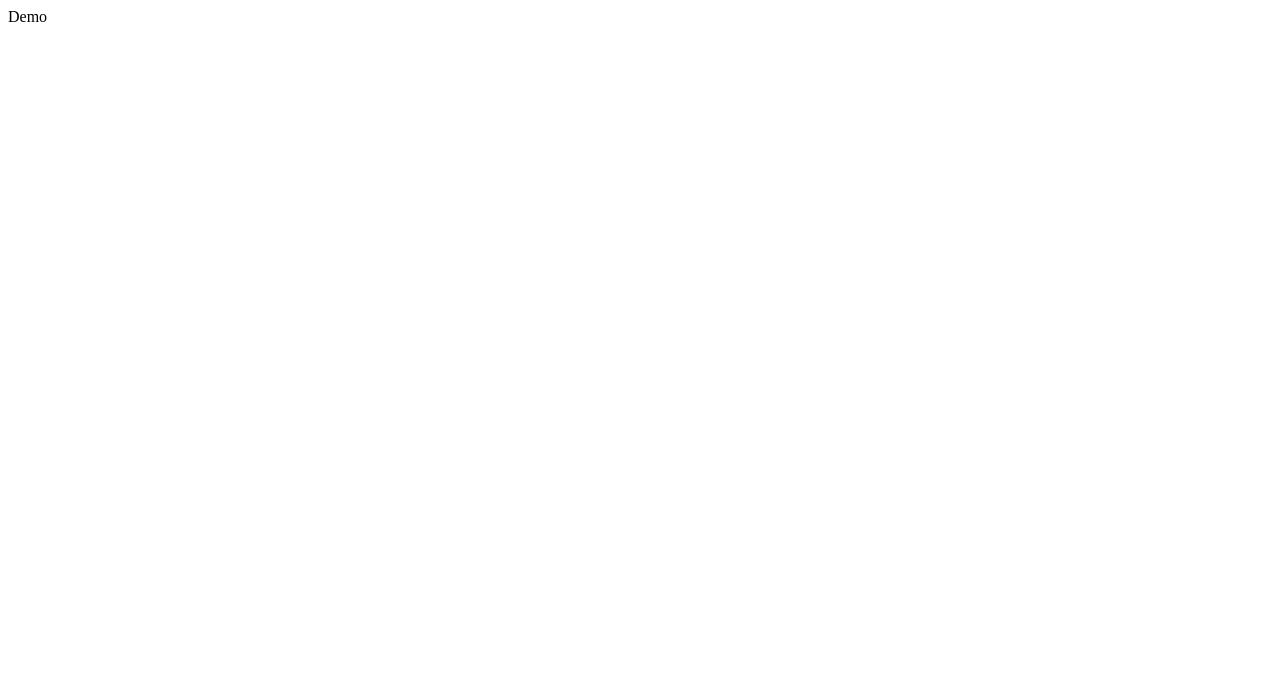
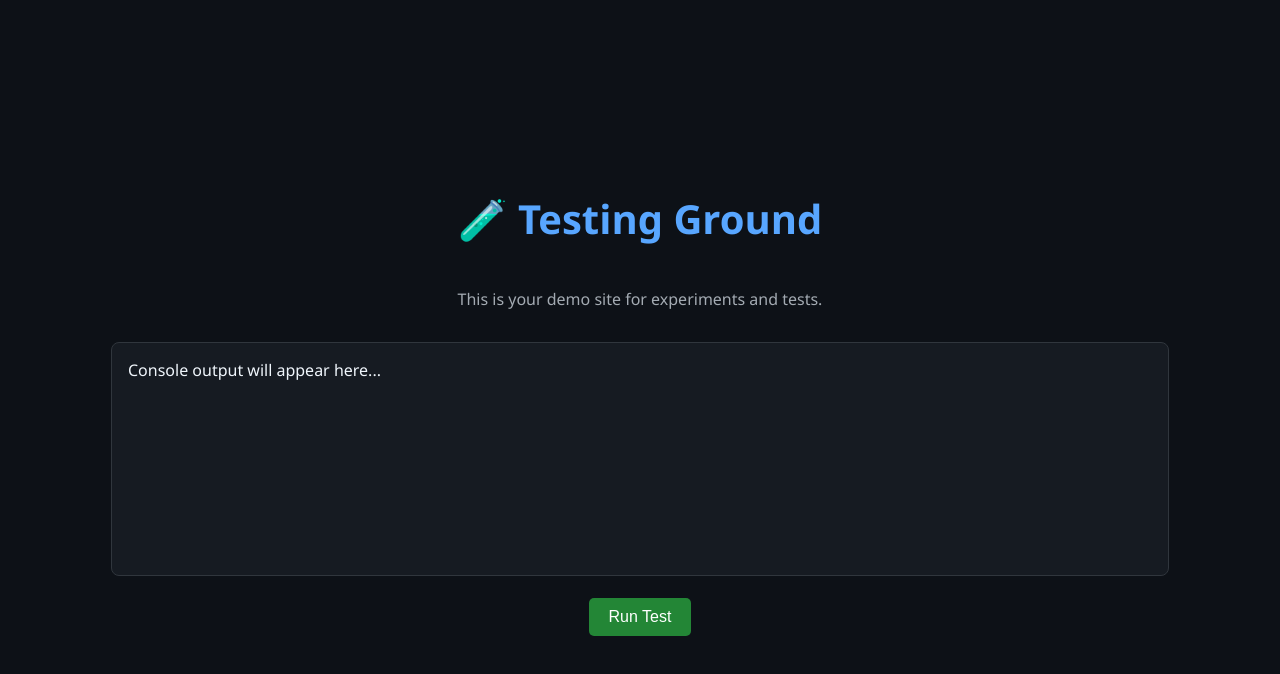
Before and after one commit to T3chieJack/Demo, a plain HTML site: page index.html in a window 1280 px wide. Drawn offline with Linux system fonts and the light colour scheme.

Commit message:
Update index.html

```diff
--- a/index.html
+++ b/index.html
@@ -1 +1,68 @@
-<p>Demo</p>
+<!DOCTYPE html>
+<html lang="en">
+<head>
+  <meta charset="UTF-8" />
+  <meta name="viewport" content="width=device-width, initial-scale=1.0" />
+  <title>Testing Ground</title>
+  <style>
+    body {
+      background: #0d1117;
+      color: #c9d1d9;
+      font-family: 'Segoe UI', sans-serif;
+      display: flex;
+      flex-direction: column;
+      align-items: center;
+      justify-content: center;
+      height: 100vh;
+      margin: 0;
+    }
+    h1 {
+      font-size: 2.5rem;
+      color: #58a6ff;
+    }
+    p {
+      opacity: 0.8;
+      margin-bottom: 2rem;
+    }
+    #sandbox {
+      width: 80%;
+      height: 200px;
+      background: #161b22;
+      border: 1px solid #30363d;
+      border-radius: 8px;
+      padding: 1rem;
+      color: #f0f6fc;
+      overflow: auto;
+    }
+    button {
+      background: #238636;
+      color: white;
+      border: none;
+      border-radius: 5px;
+      padding: 10px 20px;
+      cursor: pointer;
+      font-size: 1rem;
+      transition: background 0.2s ease;
+    }
+    button:hover {
+      background: #2ea043;
+    }
+  </style>
+</head>
+<body>
+  <h1>🧪 Testing Ground</h1>
+  <p>This is your demo site for experiments and tests.</p>
+  <div id="sandbox">Console output will appear here...</div>
+  <br>
+  <button onclick="runTest()">Run Test</button>
+
+  <script>
+    function runTest() {
+      const box = document.getElementById('sandbox');
+      const now = new Date().toLocaleTimeString();
+      box.innerHTML += `Test run at ${now}<br>`;
+      box.scrollTop = box.scrollHeight;
+    }
+  </script>
+</body>
+</html>
```
